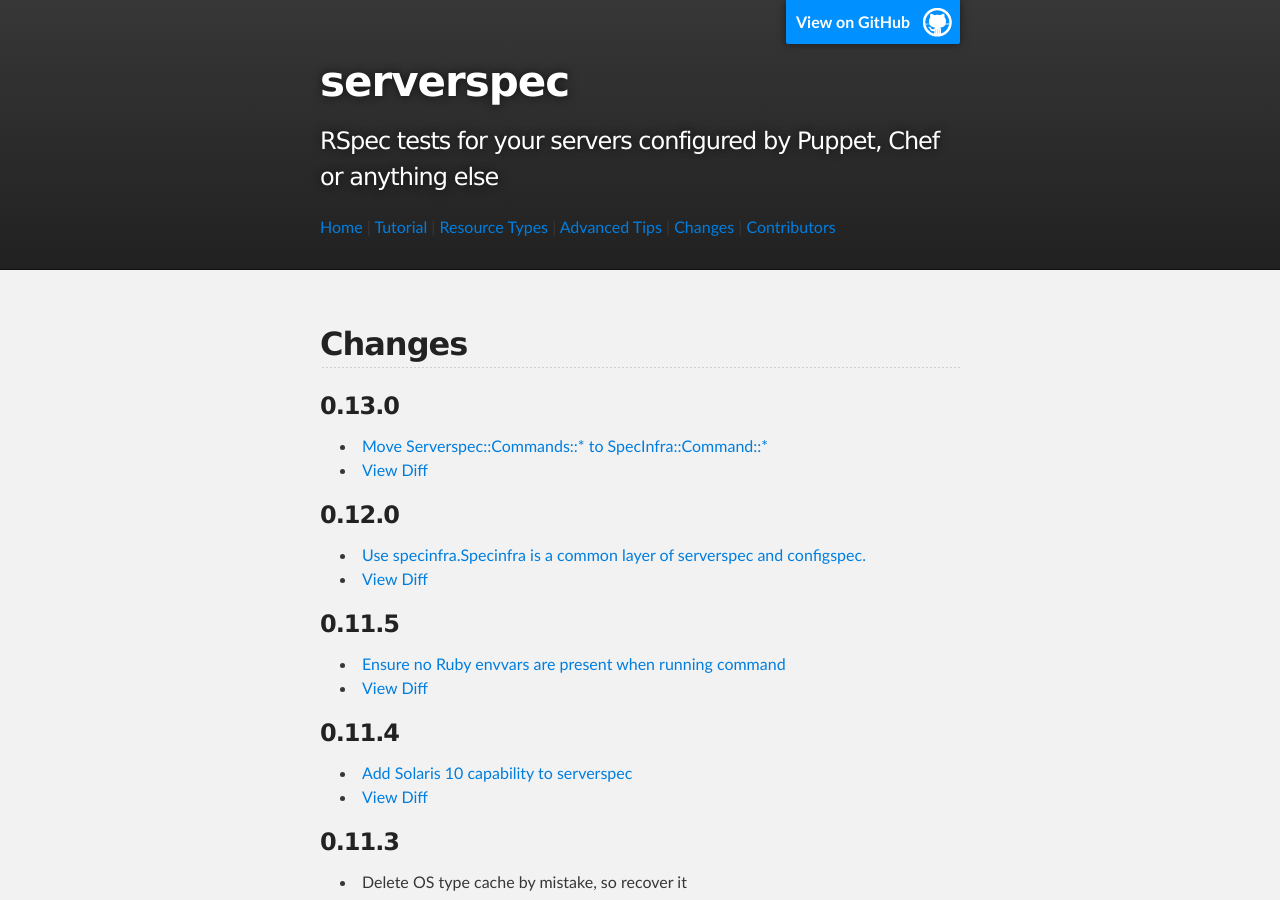
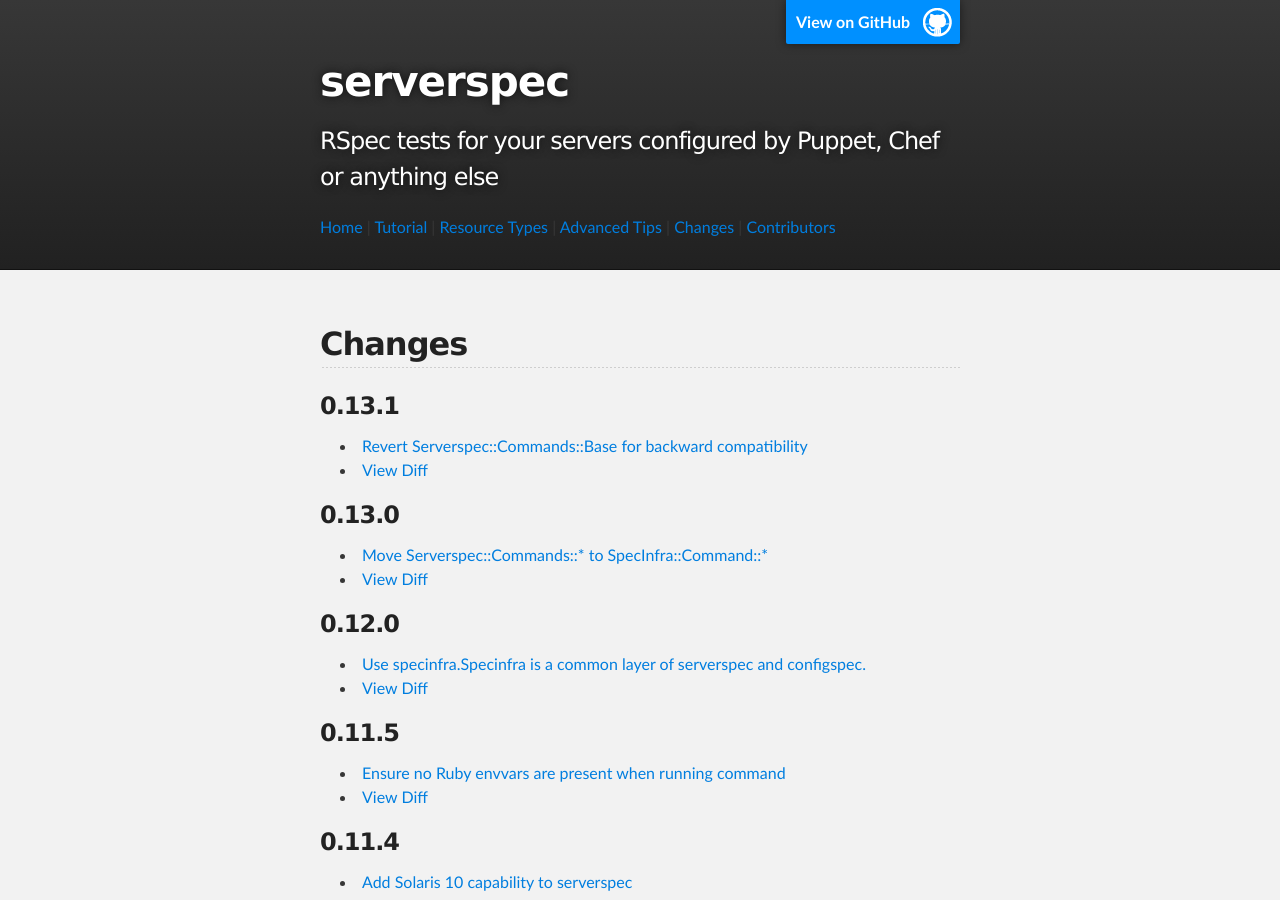
Before and after one commit to serverspec/serverspec.github.io, a Jekyll site: the page built from changes.md, in a window 1280 px wide and 900 px high. Built offline with Jekyll 4.4.1, drawn with Linux system fonts in a browser that asks for light colours; Markdown is read by kramdown in place of the engine named in the settings.

Commit message:
Add changes of v0.13.1

```diff
--- a/changes.md
+++ b/changes.md
@@ -4,6 +4,11 @@ title: Changes
 ---
 
 ## Changes
+
+### 0.13.1
+
+ * [Revert Serverspec::Commands::Base for backward compatibility](https://github.com/serverspec/serverspec/pull/303)
+ * [View Diff](https://github.com/serverspec/serverspec/compare/v0.13.0...v0.13.1)
 
 ### 0.13.0
 
```
